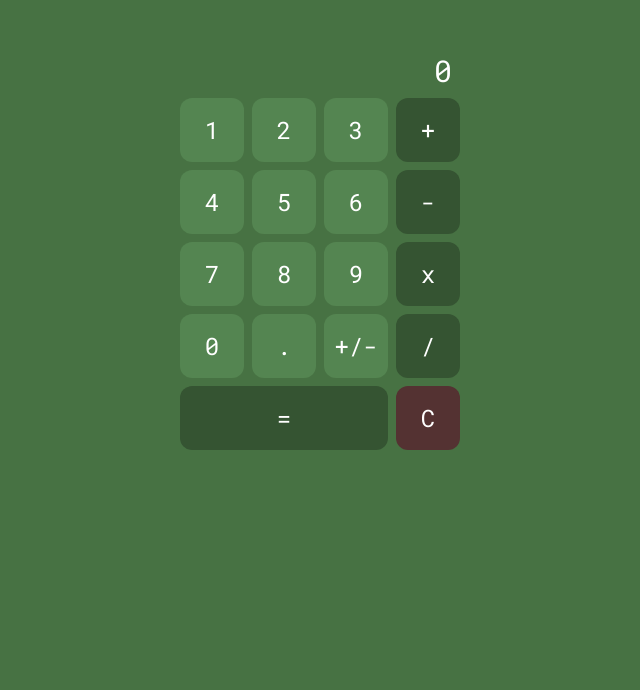
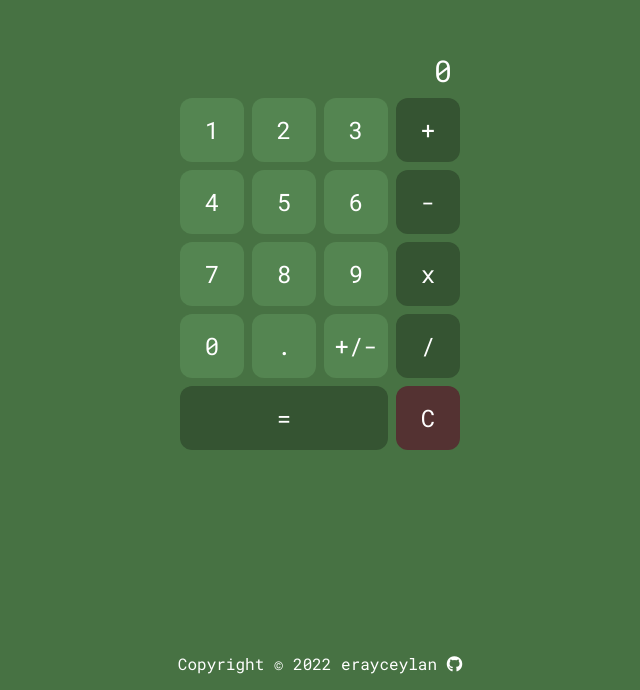
Before and after one commit to erayceylan/calculator, a plain HTML site: page index.html in a window 1280 px wide. Shown: the part 110-800 px from the top of the page, without its empty margins (320-960 px from the left). Drawn offline with Linux system fonts and the light colour scheme.

Commit message:
Add footer

```diff
--- a/index.html
+++ b/index.html
@@ -4,6 +4,7 @@
         <meta charset="utf-8">
         <title>calculator</title>
         <link rel="stylesheet" href="./style.css">
+        <script src="https://kit.fontawesome.com/51bc9d9ebc.js" crossorigin="anonymous"></script>
     </head>
 
     <body>
@@ -42,6 +43,19 @@
 
             </div>
         </div>
+        <div class="footer">
+            <p>
+                Copyright ©
+                <script>
+                  document.write(new Date().getFullYear())
+                </script>
+                erayceylan
+                <a href="https://github.com/erayceylan" target="_blank">
+                    <i class="fa-brands fa-github"></i>
+                </a>
+            </p>
+        </div>
         <script src="./script.js"></script>
     </body>
+
 </html>
--- a/style.css
+++ b/style.css
@@ -98,3 +98,16 @@ body {
 .pressed {
     box-shadow: 0 0 10px rgba(255, 255, 255, 0.5);
 }
+
+.footer {
+    position: absolute;
+    bottom: 0;
+}
+
+.fa-github {
+    transition: transform 0.2s ease-in-out;
+  }
+
+.fa-github:hover {
+    transform: rotate(360deg) scale(1.4);
+  }
```
